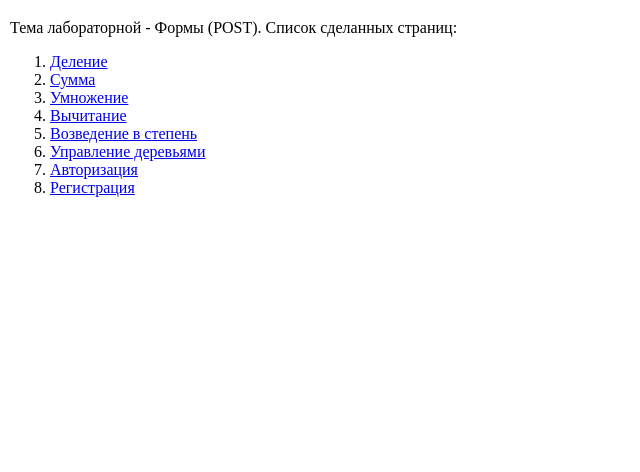
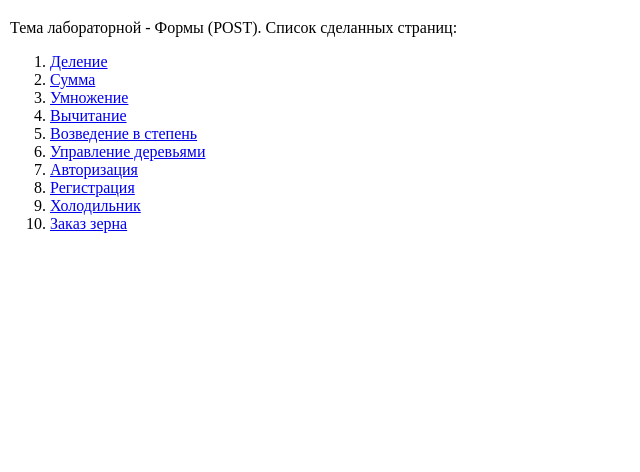
Before and after one commit to lizokelvo/backend, a Flask app: page /lab4/ in a window 1280 px wide. Shown: the part 159-631 px from the top of the page, without its empty margins (0-640 px from the left). Run offline with Flask 3, Linux system fonts and the light colour scheme.

Commit message:
закуп зерна ссылка

```diff
--- a/templates/lab4/lab4.html
+++ b/templates/lab4/lab4.html
@@ -14,5 +14,7 @@
         <li><a href="/lab4/tree">Управление деревьями</a></li>
         <li><a href="/lab4/login">Авторизация</a></li>
         <li><a href="/lab4/register">Регистрация</a></li>
+        <li><a href="/refrigerator">Холодильник</a></li>
+        <li><a href="/lab4/grain">Заказ зерна</a></li>
     </ol>
 {% endblock %}
```
